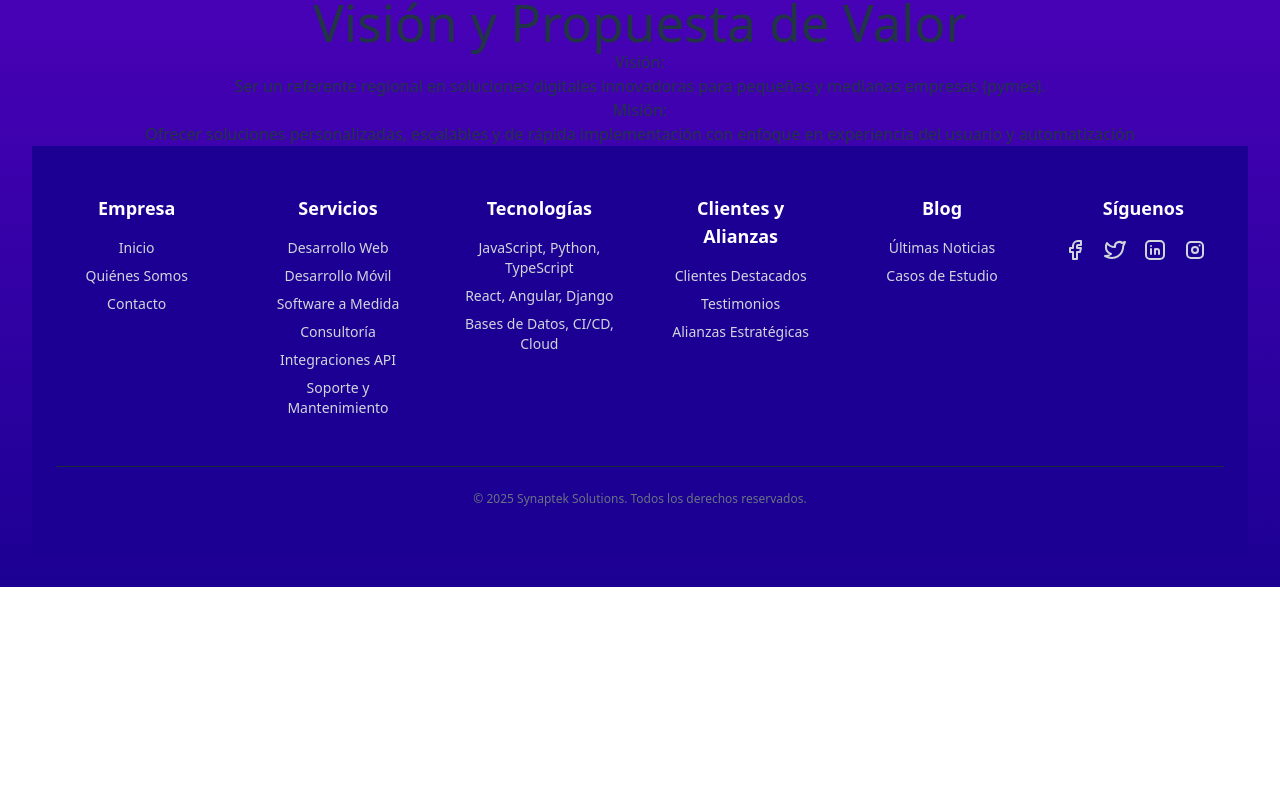
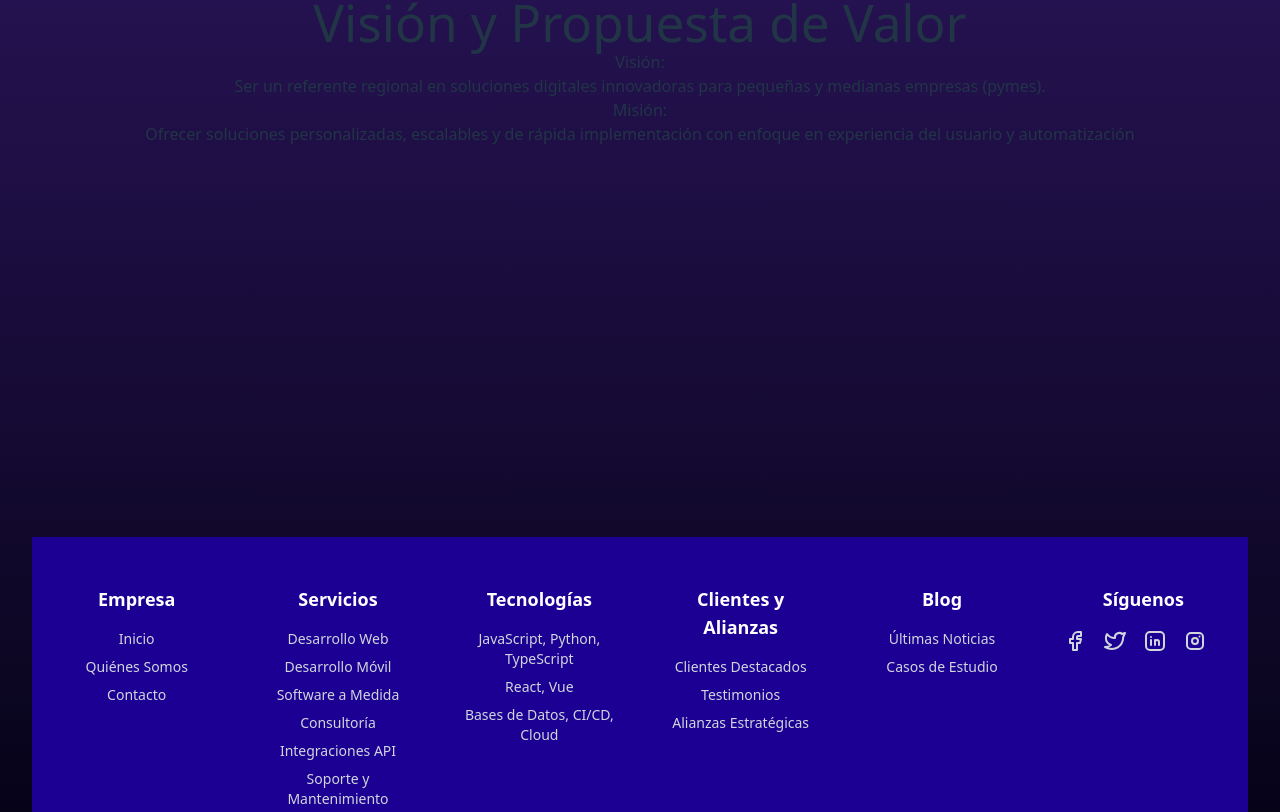
Before and after one commit to synapteksolution/PortafolioWebPrincipal, a React (Vite) app in the folder synaptekportafolio/: page /sobre-nosotros in a window 1280 px wide. Shown: the part 688-1500 px from the top of the page. Before the commit the page ends 1275 px from the top, so only its background shows below. Built offline with nearby package versions, Linux system fonts and the light colour scheme.

Commit message:
Ultimo commit

```diff
--- a/synaptekportafolio/src/App.tsx
+++ b/synaptekportafolio/src/App.tsx
@@ -26,8 +26,13 @@ function App() {
         <Route path="/blog" element={<Blog />} />
         <Route path="/contacto" element={<Contacto />} />
       </Routes>
+      <div className="min-h-screen flex flex-col">
+        <main className="flex-1">
+          {}
+          </main>
+          <Footer />
+      </div>
 
-      <Footer/>
     </Router>
   )
 }
--- a/synaptekportafolio/src/components/Footer.tsx
+++ b/synaptekportafolio/src/components/Footer.tsx
@@ -71,7 +71,7 @@ export default function Footer() {
           <h3 className="text-white font-semibold mb-4 text-lg">Tecnologías</h3>
           <ul className="space-y-2 text-sm">
             <li>JavaScript, Python, TypeScript</li>
-            <li>React, Angular, Django</li>
+            <li>React, Vue </li>
             <li>Bases de Datos, CI/CD, Cloud</li>
           </ul>
         </div>
--- a/synaptekportafolio/src/index.css
+++ b/synaptekportafolio/src/index.css
@@ -13,11 +13,11 @@
 
   background: linear-gradient(
     to bottom,
-    #7c04df,
-    #6403cc,
-    #4c02b9,
-    #3401a6,
-    #1c0093
+    #3f1e7e,
+    #2f1762,
+    #1f0f46,
+    #10082a,
+    #00000e
   );
 }
 
```
